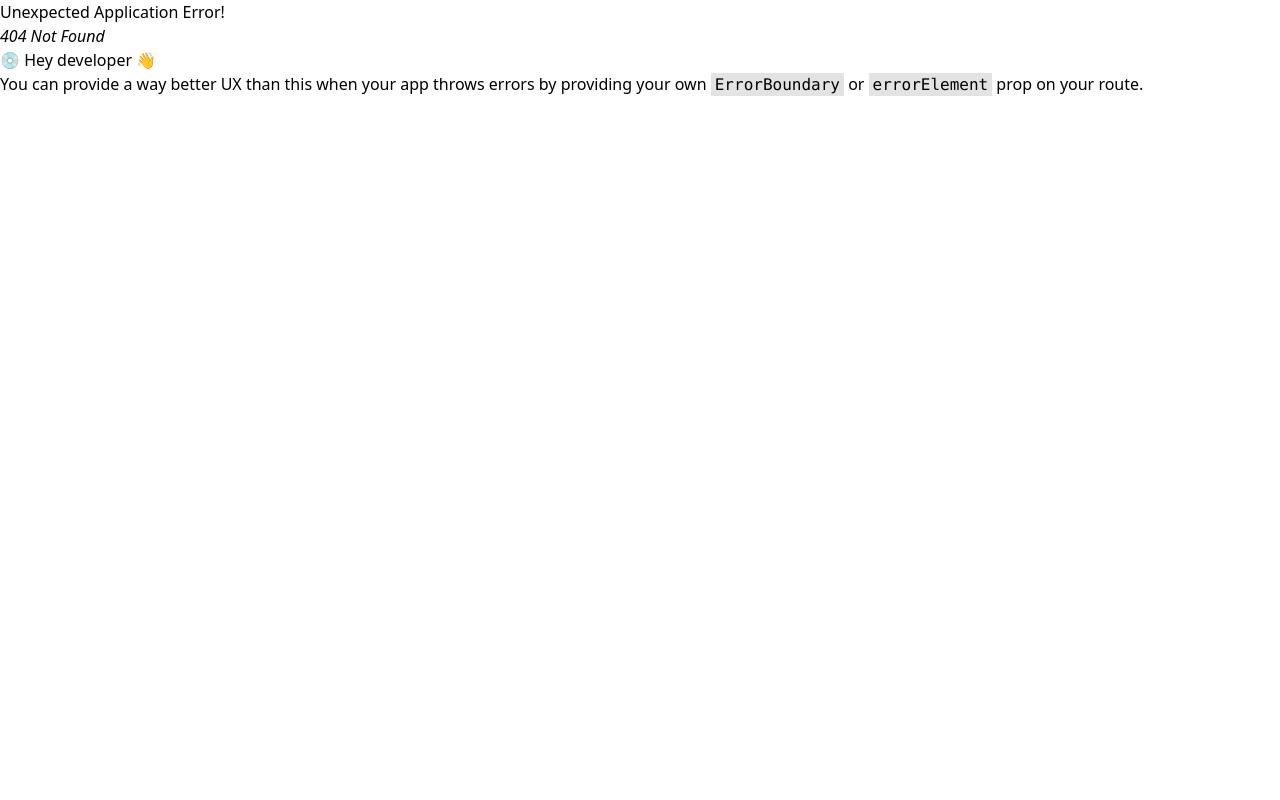
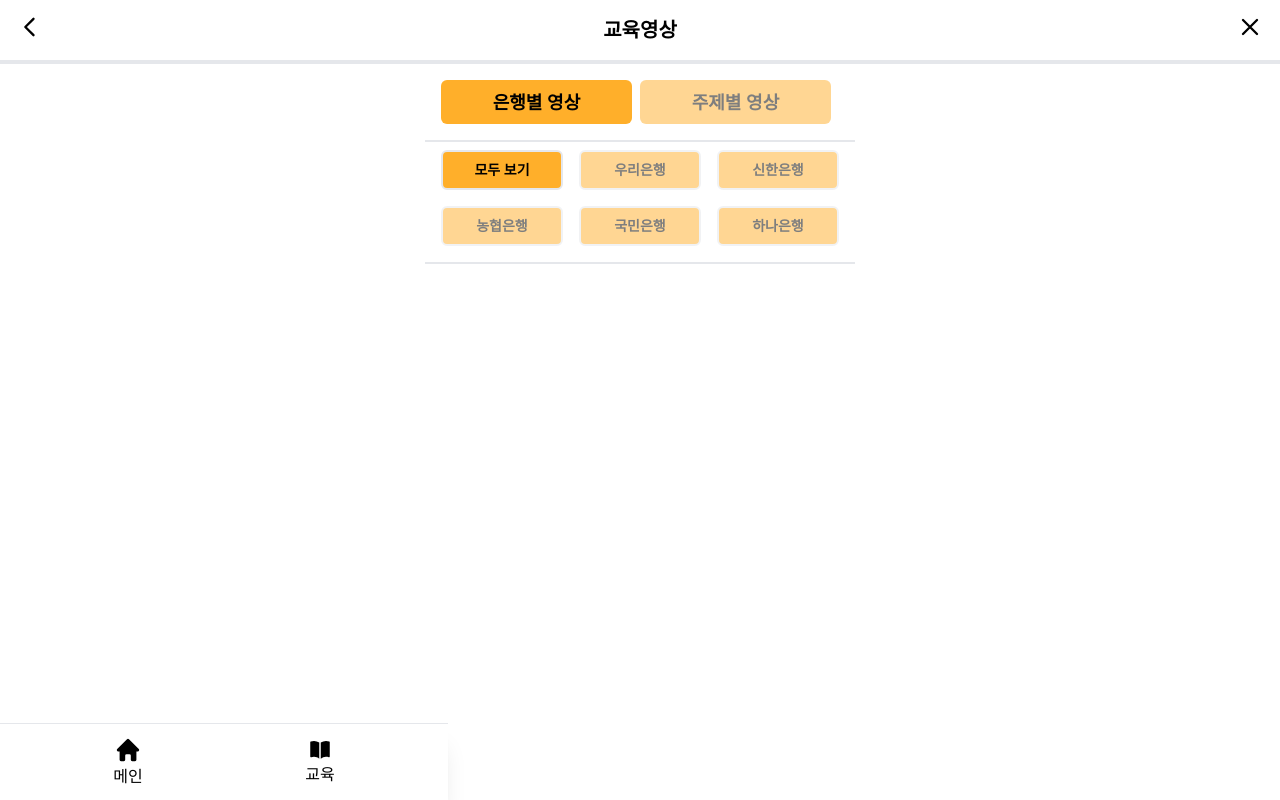
Before and after one commit to uhbooba/frontend, a React (Vite) app in the folder frontend/: page /education/video in a window 1280 px wide. Before the commit this address had no page. Built offline with nearby package versions, Linux system fonts and the light colour scheme.

Commit message:
:sparkles: Feat: 교육 영상 페이지 제작중
<body>
- Education_Certificate.tsx
	- 교육 이수증 페이지
- Education_Video.tsx
	- 교육 영상 페이지

```diff
--- /dev/null
+++ b/frontend/src/components/common/BankButtons.tsx
@@ -0,0 +1,53 @@
+import React from 'react';
+import Button from './buttons/Button';
+import clsx from 'clsx';
+
+type BankButtonsProps = {
+  banks: string[];
+  onBankClick: (amount: string) => void;
+  bankBtnColor: string;
+};
+
+const BankButtons: React.FC<BankButtonsProps> = ({
+  banks,
+  onBankClick,
+  bankBtnColor,
+}) => {
+  return (
+    <div>
+      <div className='flex justify-between space-x-4 px-4'>
+        {banks.slice(0, 3).map((bank, index) => (
+          <Button
+            key={index}
+            label={bank}
+            color='orange'
+            size='small'
+            onClick={() => onBankClick(bank)}
+            className={clsx(
+              'mt-2 border-2',
+              bankBtnColor === bank ? 'font-bold opacity-100' : 'opacity-50',
+            )}
+          />
+        ))}
+      </div>
+
+      <div className='flex justify-between space-x-4 px-4 py-4'>
+        {banks.slice(3, 6).map((bank, index) => (
+          <Button
+            key={index}
+            label={bank}
+            color='orange'
+            size='small'
+            onClick={() => onBankClick(bank)}
+            className={clsx(
+              'border-2',
+              bankBtnColor === bank ? 'font-bold opacity-100' : 'opacity-50',
+            )}
+          />
+        ))}
+      </div>
+    </div>
+  );
+};
+
+export default BankButtons;
--- /dev/null
+++ b/frontend/src/components/common/SubjectButtons.tsx
@@ -0,0 +1,57 @@
+import React from 'react';
+import Button from './buttons/Button';
+import clsx from 'clsx';
+
+type SubjectButtonsProps = {
+  subjects: string[];
+  onSubjectClick: (amount: string) => void;
+  subjectBtnColor: string;
+};
+
+const SubjectButtons: React.FC<SubjectButtonsProps> = ({
+  subjects,
+  onSubjectClick,
+  subjectBtnColor,
+}) => {
+  return (
+    <div>
+      <div className='flex justify-between space-x-4 px-4'>
+        {subjects.slice(0, 3).map((subject, index) => (
+          <Button
+            key={index}
+            label={subject}
+            color='orange'
+            size='small'
+            onClick={() => onSubjectClick(subject)}
+            className={clsx(
+              'mt-2 border-2',
+              subjectBtnColor === subject
+                ? 'font-bold opacity-100'
+                : 'opacity-50',
+            )}
+          />
+        ))}
+      </div>
+
+      <div className='flex justify-between space-x-4 px-4 py-4'>
+        {subjects.slice(3, 6).map((subject, index) => (
+          <Button
+            key={index}
+            label={subject}
+            color='orange'
+            size='small'
+            onClick={() => onSubjectClick(subject)}
+            className={clsx(
+              'border-2',
+              subjectBtnColor === subject
+                ? 'font-bold opacity-100'
+                : 'opacity-50',
+            )}
+          />
+        ))}
+      </div>
+    </div>
+  );
+};
+
+export default SubjectButtons;
--- a/frontend/src/components/common/buttons/Button.tsx
+++ b/frontend/src/components/common/buttons/Button.tsx
@@ -8,10 +8,10 @@
 };
 
 const BUTTON_COLORS = {
-  orange: 'bg-primary  focus:border-blue-400 focus:text-blue-400',
-  red: 'bg-red-main focus:border-blue-400 focus:text-blue-400',
-  green: 'bg-green-main  focus:border-blue-400 focus:text-blue-400',
-  white: 'bg-white-500 focus:border-blue-300 focus:text-blue-400',
+  orange: 'bg-primary',
+  red: 'bg-red-main',
+  green: 'bg-green-main',
+  white: 'bg-white-500',
   blue: 'bg-blue-500',
 };
 
--- a/frontend/src/pages/Education.tsx
+++ b/frontend/src/pages/Education.tsx
@@ -1,10 +1,48 @@
+import { useNavigate } from 'react-router';
+import Button, { ButtonConfigType } from '../components/common/buttons/Button';
 import { BottomTab } from '@/components/layouts/BottomTab';
 import TopBar from '@/components/layouts/TopBar';
 
+const ButtonConfig: ButtonConfigType[] = [
+  {
+    label: '교육 영상',
+    route: '/education/video',
+    size: 'large',
+    color: 'orange',
+    className: 'w-full',
+  },
+  {
+    label: '교육 이수증',
+    route: '/education/certificate',
+    size: 'large',
+    color: 'orange',
+    className: 'w-full',
+  },
+];
+
 const Education = () => {
+  const navigate = useNavigate();
+
+  const handleButtonClick = (route: string) => {
+    navigate(route);
+  };
+
   return (
     <div>
-      <TopBar title='교육페이지' showBackButton={true} showXButton={true} />
+      <TopBar title='교육페이지' showBackButton={false} showXButton={false} />
+
+      <div className='space-y-4 p-4'>
+        {ButtonConfig.map((button, index) => (
+          <Button
+            key={index}
+            label={button.label}
+            size={button.size}
+            color={button.color}
+            onClick={() => handleButtonClick(button.route)}
+            className={button.className}
+          />
+        ))}
+      </div>
 
       <div className='fixed bottom-0 left-0 w-full'>
         <BottomTab />
--- a/frontend/src/pages/Main.tsx
+++ b/frontend/src/pages/Main.tsx
@@ -1,6 +1,7 @@
 import { useNavigate } from 'react-router';
 import Button, { ButtonConfigType } from '../components/common/buttons/Button';
 import { BottomTab } from '@/components/layouts/BottomTab';
+import TopBar from '@/components/layouts/TopBar';
 
 const ButtonConfig: ButtonConfigType[] = [
   {
@@ -41,8 +42,10 @@
   };
 
   return (
-    <div className='flex min-h-screen flex-col justify-end pb-20'>
-      <div className='flex justify-between space-x-4 p-4'>
+    <div>
+      <TopBar title='메인페이지' showBackButton={false} showXButton={false} />
+
+      <div className='space-y-4 p-4'>
         {ButtonConfig.map((button, index) => (
           <Button
             key={index}
--- /dev/null
+++ b/frontend/src/pages/education/certificate/Education_Certificate.tsx
@@ -0,0 +1,23 @@
+import Button from '@/components/common/buttons/Button';
+import { BottomTab } from '@/components/layouts/BottomTab';
+import TopBar from '@/components/layouts/TopBar';
+
+const EducationCertificate = () => {
+  return (
+    <div>
+      <div className='fixed left-0 top-0 w-full'>
+        <TopBar title='교육 이수증' />
+      </div>
+
+      <div className='mt-20 p-4'>
+        <Button label='이수증 발급하기' className='mb-4 py-4' />
+      </div>
+
+      <div className='fixed bottom-0 left-0 w-full'>
+        <BottomTab />
+      </div>
+    </div>
+  );
+};
+
+export default EducationCertificate;
--- /dev/null
+++ b/frontend/src/pages/education/video/Education_Video.tsx
@@ -0,0 +1,102 @@
+import BankButtons from '@/components/common/BankButtons';
+import Button from '@/components/common/buttons/Button';
+import SubjectButtons from '@/components/common/SubjectButtons';
+import { BottomTab } from '@/components/layouts/BottomTab';
+import TopBar from '@/components/layouts/TopBar';
+import { useState } from 'react';
+
+const EducationVideo = () => {
+  const [vedioClick, setVideoClick] = useState(true);
+  const [subjectClick, setSubjectClick] = useState(false);
+  const [selectBank, setSelectBank] = useState('모두 보기');
+  const [selectSubject, setSelectSubject] = useState('기초금융 상식');
+
+  const OnVideo = () => {
+    setVideoClick(true);
+    setSubjectClick(false);
+  };
+
+  const OnSubject = () => {
+    setVideoClick(false);
+    setSubjectClick(true);
+  };
+
+  const bankClick = (bank: string) => {
+    setSelectBank(bank);
+  };
+
+  const subClick = (subject: string) => {
+    setSelectSubject(subject);
+  };
+
+  const banks = [
+    '모두 보기',
+    '우리은행',
+    '신한은행',
+    '농협은행',
+    '국민은행',
+    '하나은행',
+  ];
+  const subjects = [
+    '기초금융 상식',
+    '생활금융',
+    '모바일뱅킹',
+    '금융사기',
+    '연금지식',
+    '상속지식',
+  ];
+
+  return (
+    <div>
+      <div className='fixed left-0 top-0 w-full'>
+        <TopBar title='교육영상' />
+      </div>
+
+      {/* 은행별 & 주제별 버튼 */}
+      {/* 이 버튼에 클릭 여부에 따라 아래 목록 버튼이 바뀜 */}
+      <div className='mt-16 flex justify-between border-b-2 p-4'>
+        <Button
+          label='은행별 영상'
+          className={`mr-2 ${vedioClick ? 'opacity-100' : 'opacity-50'}`}
+          onClick={OnVideo}
+        />
+        <Button
+          label='주제별 영상'
+          className={`mr-2 ${subjectClick ? 'opacity-100' : 'opacity-50'}`}
+          onClick={OnSubject}
+        />
+      </div>
+
+      {/* 은행 목록 버튼 */}
+      {vedioClick && (
+        <div className='border-b-2'>
+          <BankButtons
+            banks={banks}
+            onBankClick={bankClick}
+            bankBtnColor={selectBank}
+          />
+        </div>
+      )}
+
+      {/* 주제 목록 버튼 */}
+      {subjectClick && (
+        <div className='border-b-2'>
+          <SubjectButtons
+            subjects={subjects}
+            onSubjectClick={subClick}
+            subjectBtnColor={selectSubject}
+          />
+        </div>
+      )}
+
+      {/* 이제 여기다가 유미누나 api 참고해서 영상 불러오는거 만들기 */}
+
+      {/* 바텀탭 */}
+      <div className='fixed bottom-0 left-0 w-full'>
+        <BottomTab />
+      </div>
+    </div>
+  );
+};
+
+export default EducationVideo;
--- a/frontend/src/router/router.tsx
+++ b/frontend/src/router/router.tsx
@@ -30,6 +30,8 @@
 import Savingspassword from '@/pages/savings/Savings_Password';
 import SavingsSuccess from '@/pages/savings/Savings_Success';
 import DepositSuccess2 from '@/pages/deposit/Deposit_Success2';
+import EducationVideo from '@/pages/education/video/Education_Video';
+import EducationCertificate from '@/pages/education/certificate/Education_Certificate';
 
 const router = createBrowserRouter([
   {
@@ -67,6 +69,8 @@
       { path: 'cancel/savings/product', element: <CancelSavingsProduct /> },
       { path: 'cancel/savings/password', element: <CancelSavingsPassword /> },
       { path: 'cancel/savings/success', element: <CancelSavingsSuccess /> },
+      { path: 'education/video', element: <EducationVideo /> },
+      { path: 'education/certificate', element: <EducationCertificate /> },
     ],
   },
 ]);
```
